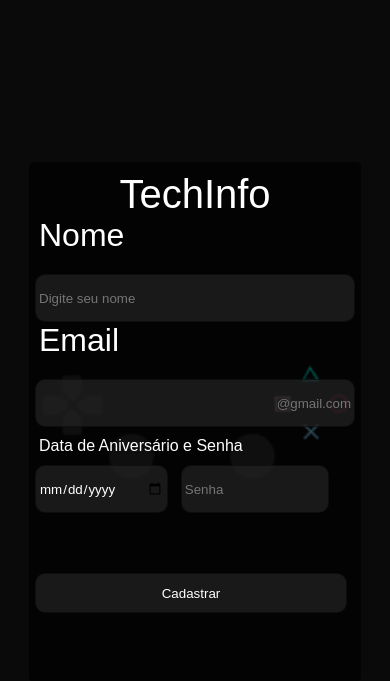
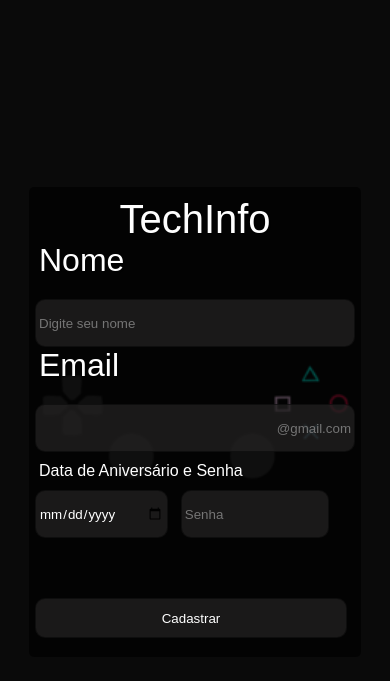
Before and after one commit to erichenriquesm/html5-e-css3, a PHP site: page / in a window 390 px wide. Shown: the top 681 px of the page. Run offline with PHP 8.4, Linux system fonts and the light colour scheme.

Commit message:
Update style.css

```diff
--- a/práticas/prática017/style.css
+++ b/práticas/prática017/style.css
@@ -87,6 +87,9 @@ input{
 }
 
 @media (max-width: 400px){
+    .container{
+        height: 450px;
+    }
     #data{
         width: 40%;
     }
```
